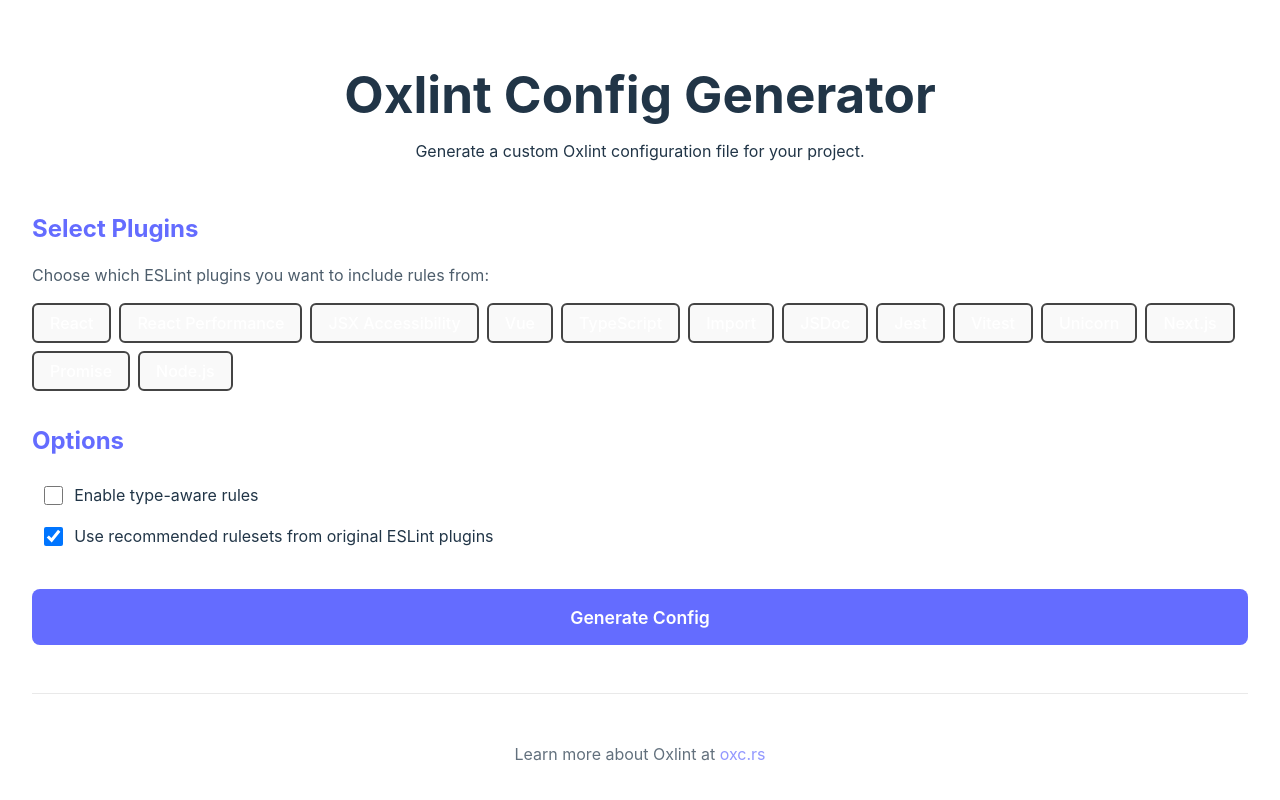
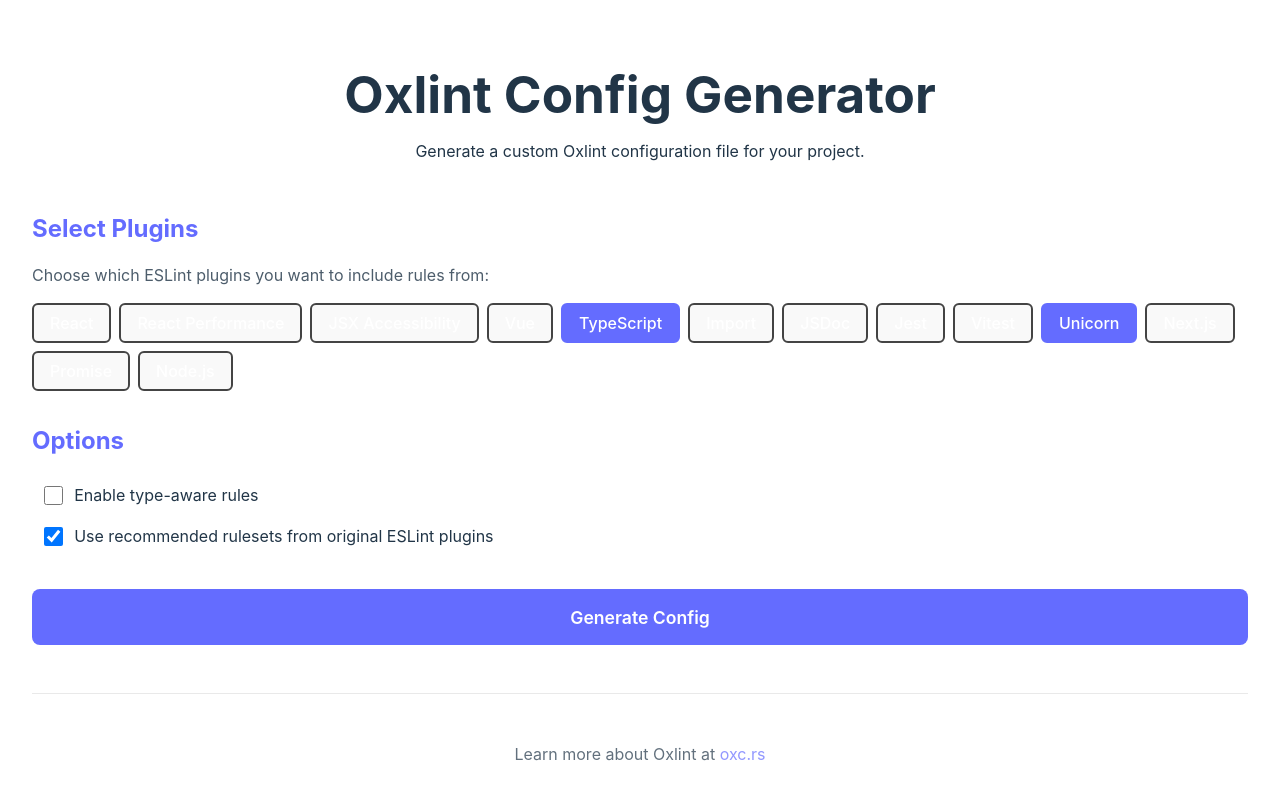
Before and after one commit to connorshea/oxlint-config-generator, a Vue app: page / in a window 1280 px wide. Shown: the top 800 px of the page. Built offline with nearby package versions, Linux system fonts and the light colour scheme.

Commit message:
Default to unicorn and typescript plugins enabled

```diff
--- a/src/App.vue
+++ b/src/App.vue
@@ -5,7 +5,7 @@
 import ConfigDisplay from "./components/ConfigDisplay.vue";
 import type { PluginName } from "./types";
 
-const selectedPlugins = ref<PluginName[]>([]);
+const selectedPlugins = ref<PluginName[]>(["unicorn", "typescript"]);
 const enableTypeAware = ref(false);
 const useRecommended = ref(true);
 const generatedConfig = ref<string>("");
```
